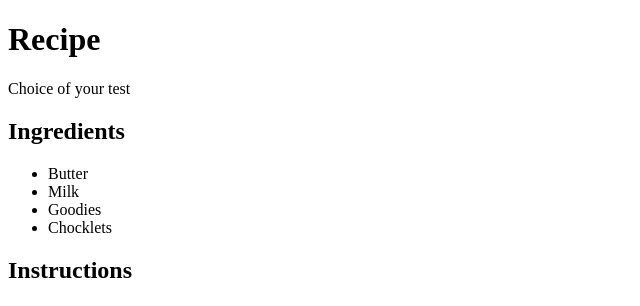
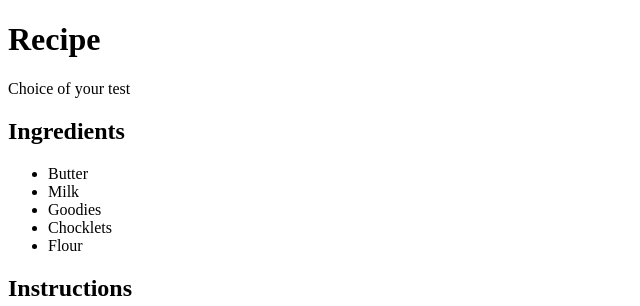
Before and after one commit to ISHMANDEV/recipe, a plain HTML site: page index.html in a window 1280 px wide. Shown: the top 306 px of the page, without its empty margins (0-640 px from the left). Drawn offline with Linux system fonts and the light colour scheme.

Commit message:
Test Changes

```diff
--- a/index.html
+++ b/index.html
@@ -13,6 +13,7 @@
       <li>Milk</li>
       <li>Goodies</li>
       <li>Chocklets</li>
+      <li>Flour</li>
     </ul>
     <h2>Instructions</h2>
     <ol>
```
